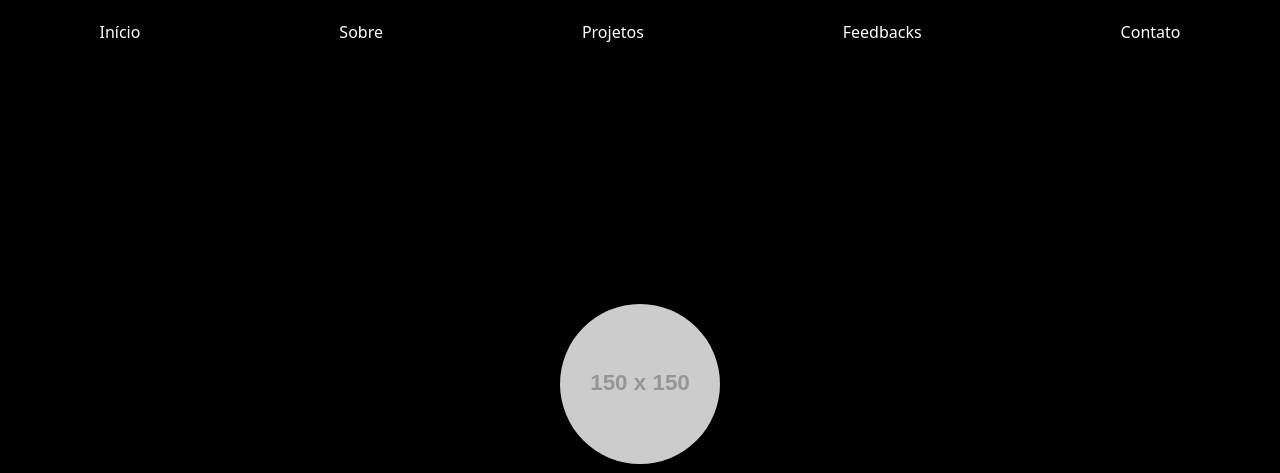
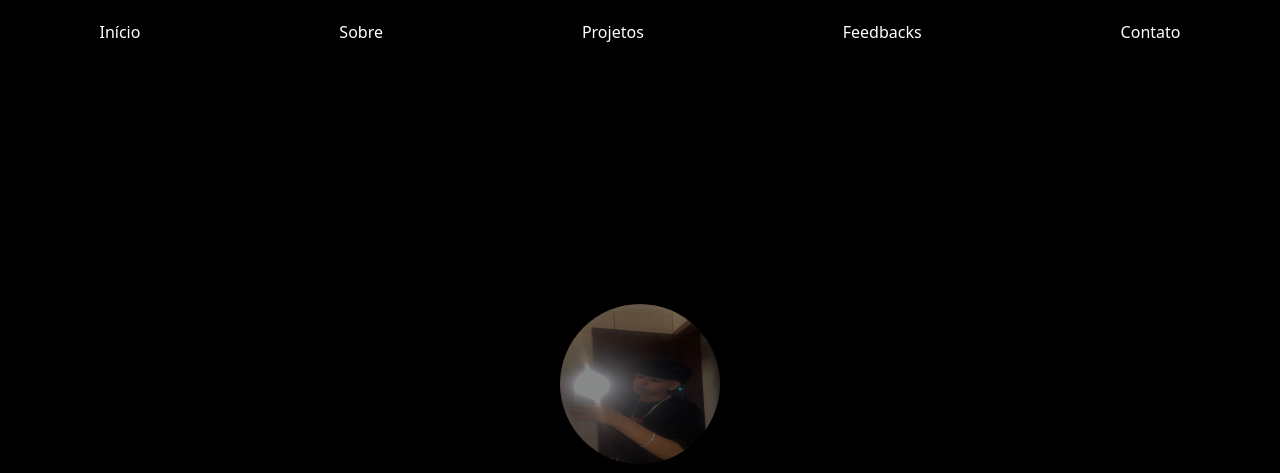
Before and after one commit to lovelyoyk/portfolio, a plain HTML site: page index.html in a window 1280 px wide. Shown: the top 473 px of the page. Drawn offline with nearby package versions, Linux system fonts and the light colour scheme; placeholder pictures from the web are drawn by us.

Commit message:
index.html

```diff
--- a/index.html
+++ b/index.html
@@ -39,7 +39,7 @@
 
 <!-- Início -->
 <section id="inicio" class="min-h-screen flex flex-col justify-center items-center bg-black pt-16">
-  <img src="https://via.placeholder.com/150" alt="Foto Victor" class="rounded-full w-40 h-40 shadow-lg mb-4">
+  <img src="perfil.jpg" alt="Foto Victor" class="rounded-full w-40 h-40 shadow-lg mb-4">
   <h1 id="typing-text" class="text-4xl font-bold typing"></h1>
   <p class="mt-4 text-gray-400">Desenvolvedor Full Stack | Node.js, Java, C#, .NET, Python</p>
 </section>
```
